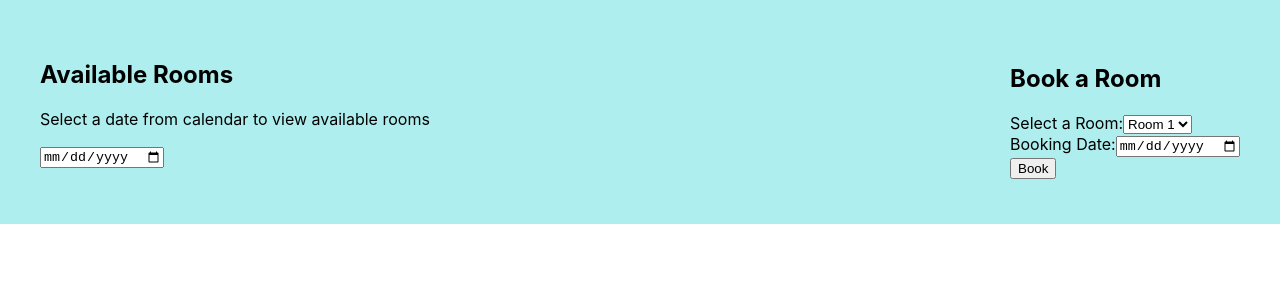
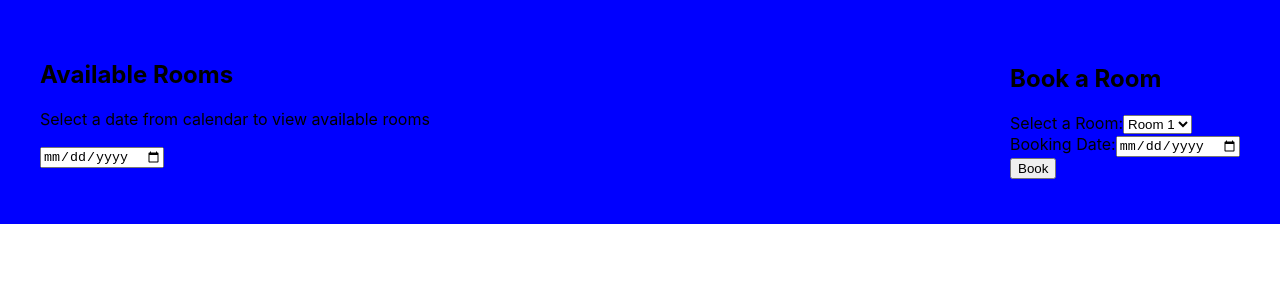
Before and after one commit to Bermet777/meeting-room-booking, a React (Create React App) app: page / in a window 1280 px wide. Shown: the top 300 px of the page. Built offline with nearby package versions, Linux system fonts and the light colour scheme.

Commit message:
color update

```diff
--- a/src/App.css
+++ b/src/App.css
@@ -4,5 +4,5 @@
   justify-content: space-between;
   align-items: center;
   padding: 40px;
-  background-color: paleturquoise;
+  background-color: blue;
 }
```
